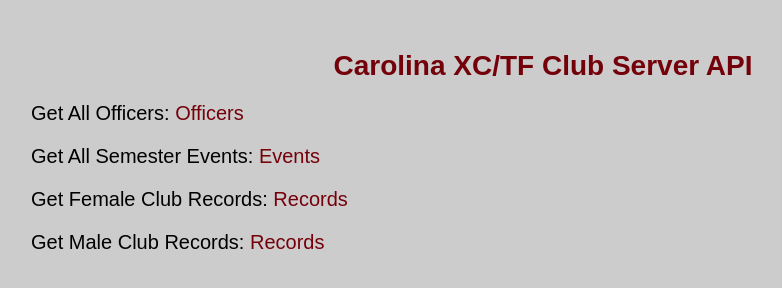
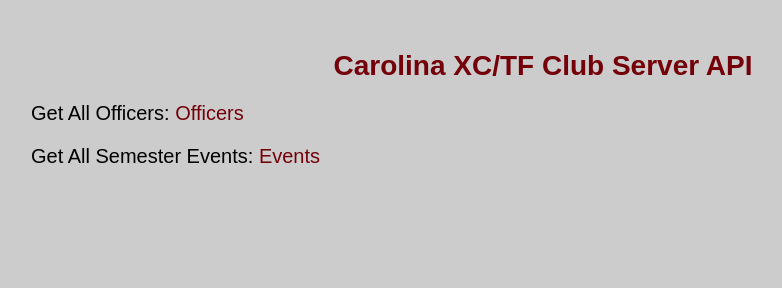
Before and after one commit to VictoriaCL08/xc_server, a website: page public/index.html in a window 1280 px wide. Shown: the whole page, without its empty margins (97-879 px from the left). Drawn offline with Linux system fonts and the light colour scheme.

Commit message:
updating index

```diff
--- a/public/index.html
+++ b/public/index.html
@@ -8,8 +8,7 @@
         <p></p>
         <p>Get All Officers: <a href="/api/officers">Officers</a></p>
         <p>Get All Semester Events: <a href="/api/events">Events</a> </p>
-        <p>Get Female Club Records: <a href="/api/recordsFemale">Records</a> </p>
-        <p>Get Male Club Records: <a href="/api/recordsMale">Records</a> </p>
+
 
     </body>
 
```
